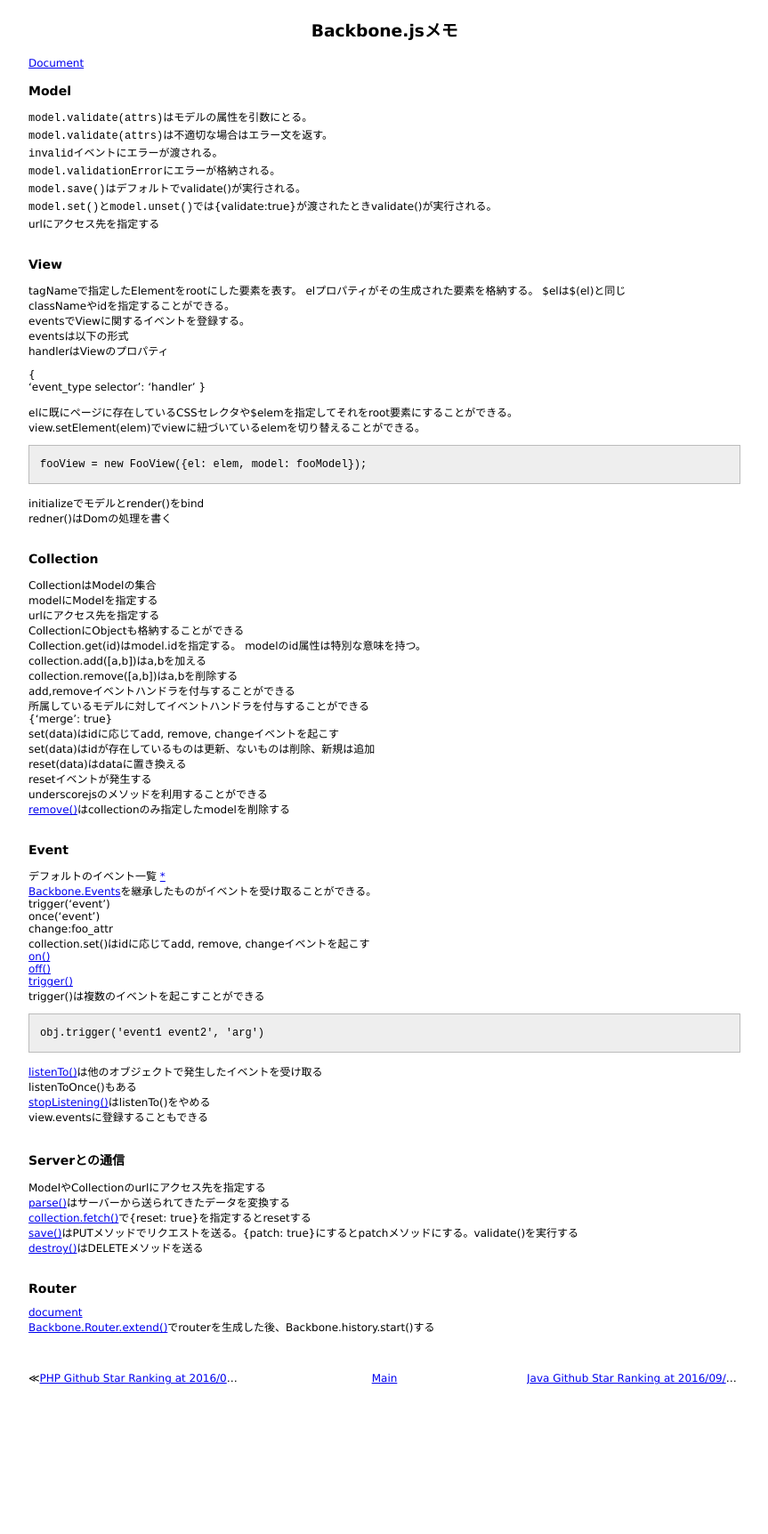
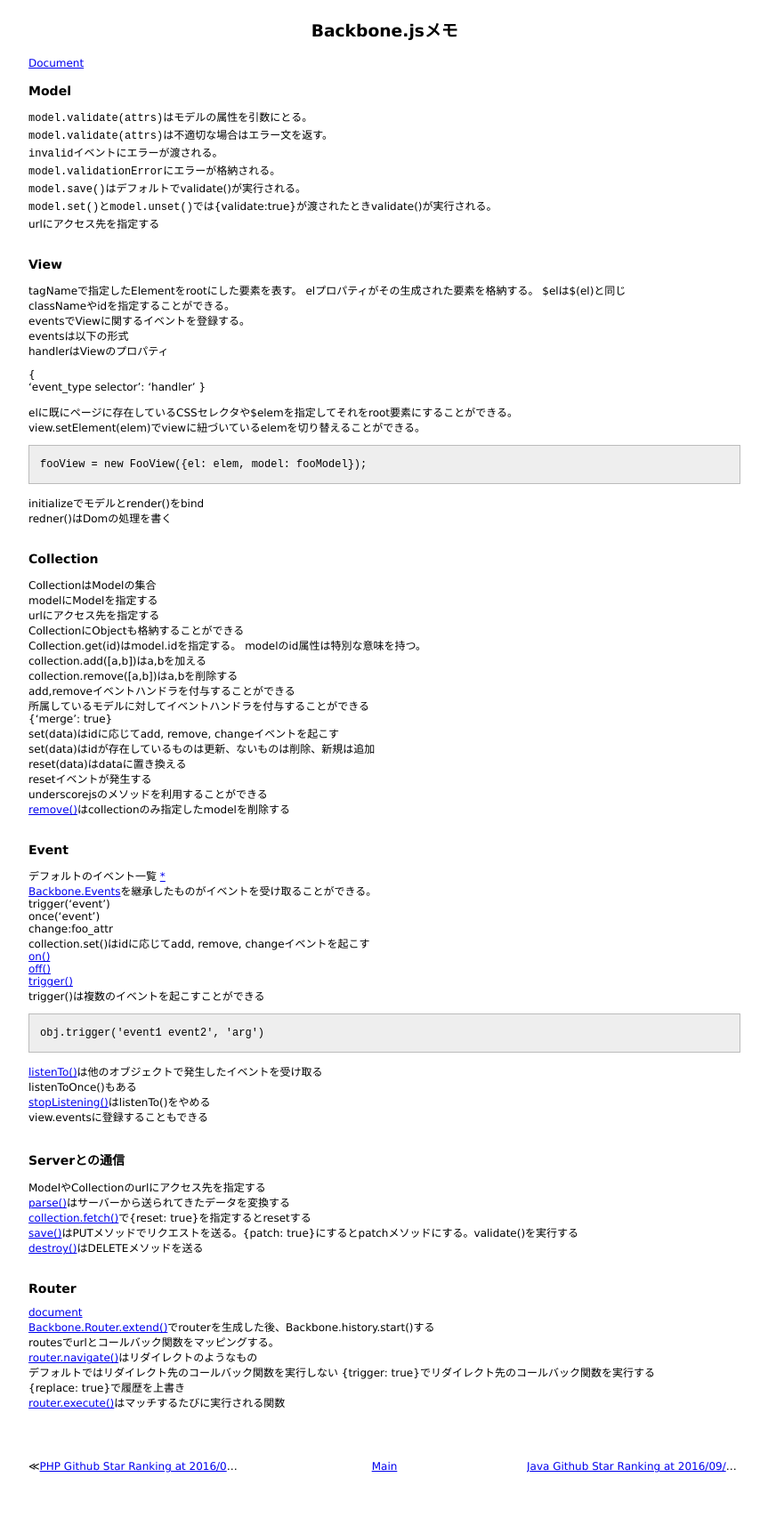
Before and after one commit to 38elements/38elements.github.com, a Jekyll site: the page built from _posts/2016-09-07-backbonejs.md, in a window 1280 px wide. Shown: the whole page at 89% size, without its empty margins (208-1071 px from the left). Built offline with Jekyll 4.4.1, drawn with Linux system fonts in a browser that asks for light colours; before the commit the page ends 1625 px from its top, so only the background shows below that.

Commit message:
Update 2016-09-07-backbonejs.md

```diff
--- a/_posts/2016-09-07-backbonejs.md
+++ b/_posts/2016-09-07-backbonejs.md
@@ -93,3 +93,10 @@ ModelやCollectionのurlにアクセス先を指定する
 ### Router
 [document](http://backbonejs.org/#Router)
 [Backbone.Router.extend()](http://backbonejs.org/#Router-extend)でrouterを生成した後、Backbone.history.start()する
+routesでurlとコールバック関数をマッピングする。
+[router.navigate()](http://backbonejs.org/#Router-navigate)はリダイレクトのようなもの
+デフォルトではリダイレクト先のコールバック関数を実行しない
+{trigger: true}でリダイレクト先のコールバック関数を実行する
+{replace: true}で履歴を上書き
+[router.execute()](http://backbonejs.org/#Router-execute)はマッチするたびに実行される関数
+<br>
```
